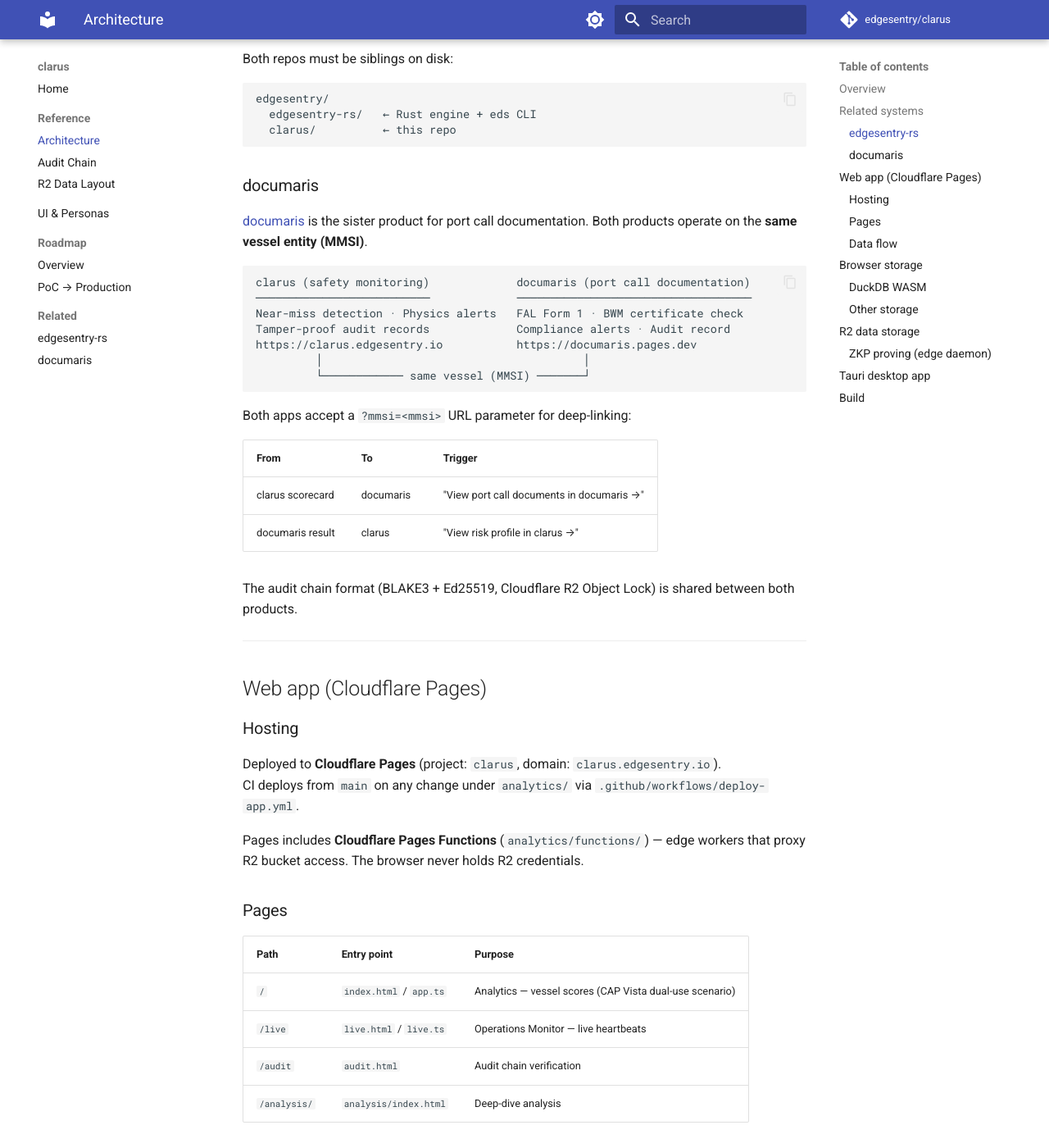
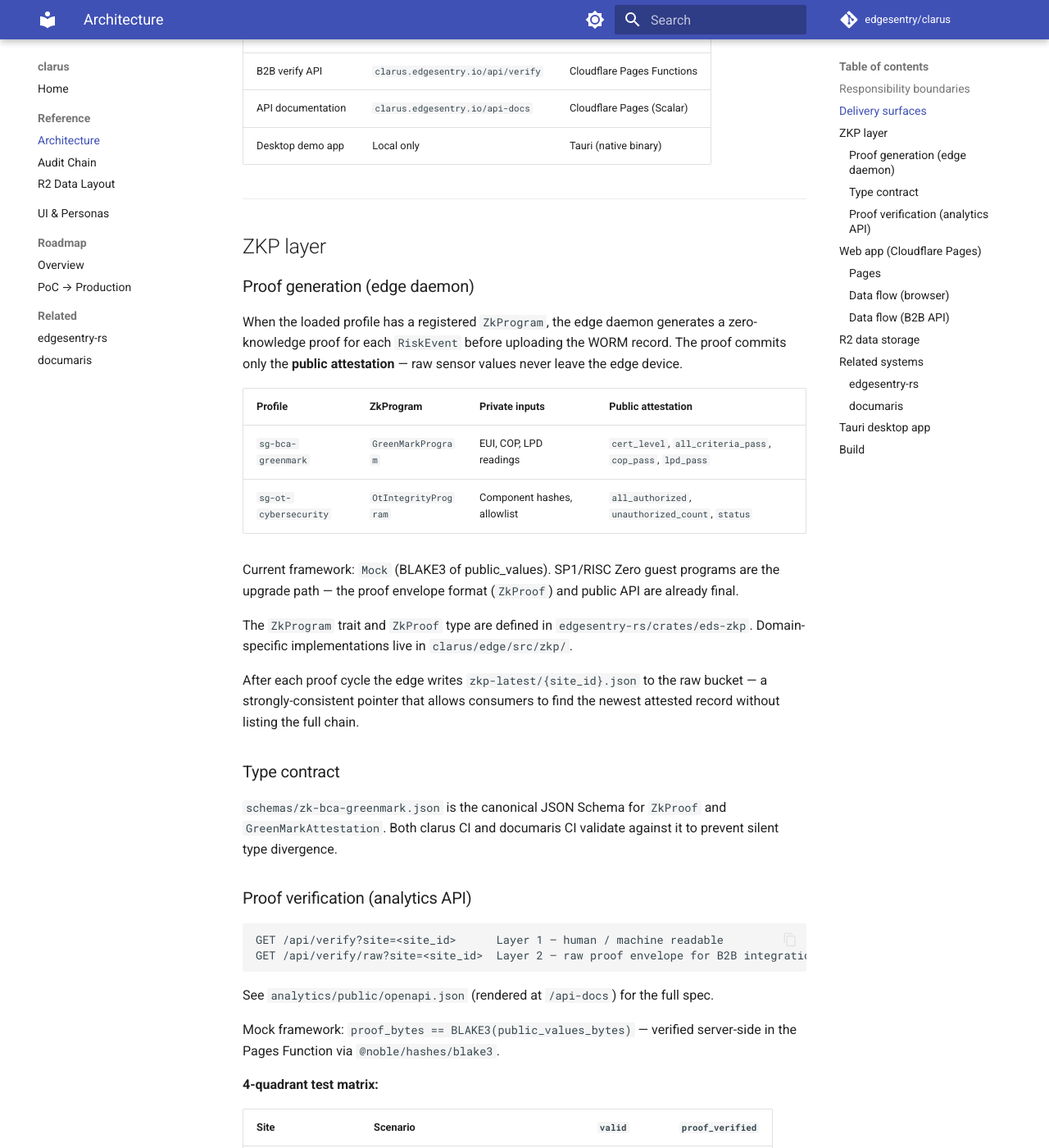
Before and after one commit to edgesentry/clarus, an MkDocs documentation site: the page built from docs/ref-architecture.md, in a window 1280 px wide and 1400 px high, scrolled down 747 px. Shown: the whole window at 82% size. Built offline with MkDocs 1.6.1 and Material for MkDocs 9.7.7, drawn with Linux system fonts in a browser that asks for light colours; comment, search, counter and statistics services are not loaded; some of the changed text lies outside the part shown.

Commit message:
docs: update README + ref-architecture — scope, ZKP layer, B2B verify API
Co-Authored-By: Claude Sonnet 4.6 <noreply@anthropic.com>

````diff
--- a/docs/ref-architecture.md
+++ b/docs/ref-architecture.md
@@ -1,18 +1,141 @@
 # Architecture Reference
 
-- **Date:** 2026-05-05
-- **Status:** Baseline
+- **Date:** 2026-05-10
+- **Status:** Current
 
 ---
 
-## Overview
+## Responsibility boundaries
 
-clarus has two delivery surfaces:
+```
+edgesentry-rs   Domain-agnostic Rust library + eds CLI.
+                ZKP primitives (eds-zkp), audit chain, evaluate, profile engine.
+                No business logic. Consumed by clarus via Cargo path deps.
+
+clarus          Data acquisition, storage, and verification layer.
+  edge/         Edge daemon — sensor ingestion → evaluate → sign → WORM upload + ZKP proof generation.
+  analytics/    Cloudflare Pages — operations monitor, audit chain viewer, B2B verify API.
+```
+
+clarus owns all data generated by the edge (WORM chain, R2 buckets). The B2B `/api/verify` endpoint is the integration surface for third parties — cost is borne by clarus (CF Workers invocation). documaris reads from clarus browser-side (zero server cost) for its operator UI.
+
+---
+
+## Delivery surfaces
 
 | Surface | URL | Runtime |
 |---------|-----|---------|
 | Analytics web app | [clarus.edgesentry.io](https://clarus.edgesentry.io/) | Browser (Cloudflare Pages) |
+| B2B verify API | `clarus.edgesentry.io/api/verify` | Cloudflare Pages Functions |
+| API documentation | `clarus.edgesentry.io/api-docs` | Cloudflare Pages (Scalar) |
 | Desktop demo app | Local only | Tauri (native binary) |
+
+---
+
+## ZKP layer
+
+### Proof generation (edge daemon)
+
+When the loaded profile has a registered `ZkProgram`, the edge daemon generates a zero-knowledge proof for each `RiskEvent` before uploading the WORM record. The proof commits only the **public attestation** — raw sensor values never leave the edge device.
+
+| Profile | ZkProgram | Private inputs | Public attestation |
+|---------|-----------|----------------|-------------------|
+| `sg-bca-greenmark` | `GreenMarkProgram` | EUI, COP, LPD readings | `cert_level`, `all_criteria_pass`, `cop_pass`, `lpd_pass` |
+| `sg-ot-cybersecurity` | `OtIntegrityProgram` | Component hashes, allowlist | `all_authorized`, `unauthorized_count`, `status` |
+
+Current framework: `Mock` (BLAKE3 of public_values). SP1/RISC Zero guest programs are the upgrade path — the proof envelope format (`ZkProof`) and public API are already final.
+
+The `ZkProgram` trait and `ZkProof` type are defined in `edgesentry-rs/crates/eds-zkp`. Domain-specific implementations live in `clarus/edge/src/zkp/`.
+
+After each proof cycle the edge writes `zkp-latest/{site_id}.json` to the raw bucket — a strongly-consistent pointer that allows consumers to find the newest attested record without listing the full chain.
+
+### Type contract
+
+`schemas/zk-bca-greenmark.json` is the canonical JSON Schema for `ZkProof` and `GreenMarkAttestation`. Both clarus CI and documaris CI validate against it to prevent silent type divergence.
+
+### Proof verification (analytics API)
+
+```
+GET /api/verify?site=<site_id>      Layer 1 — human / machine readable
+GET /api/verify/raw?site=<site_id>  Layer 2 — raw proof envelope for B2B integration
+```
+
+See `analytics/public/openapi.json` (rendered at `/api-docs`) for the full spec.
+
+Mock framework: `proof_bytes == BLAKE3(public_values_bytes)` — verified server-side in the Pages Function via `@noble/hashes/blake3`.
+
+**4-quadrant test matrix:**
+
+| Site | Scenario | `valid` | `proof_verified` |
+|------|----------|---------|-----------------|
+| MCH-OUTLET-042 | Q1 — Gold, honest report | `true` | `true` |
+| BLD-HIGHUSE-FAIL | Q2 — Not Certified, honest report | `true` | `true` |
+| BLD-TAMPER-PASS | Q3 — Claims GoldPlus, tampered proof | `false` | `false` |
+| BLD-TAMPER-FAIL | Q4 — Claims Not Certified, tampered proof | `false` | `false` |
+
+---
+
+## Web app (Cloudflare Pages)
+
+### Pages
+
+| Path | Entry point | Purpose |
+|------|-------------|---------|
+| `/` | `index.html` | Analytics — vessel scores |
+| `/live` | `live.html` | Operations Monitor — live heartbeats |
+| `/audit` | `audit.html` | Audit chain verification |
+| `/api-docs` | `api-docs.html` | OpenAPI documentation (Scalar) |
+| `/api/verify` | `functions/api/verify.ts` | B2B verify endpoint |
+| `/api/verify/raw` | `functions/api/verify-raw.ts` | B2B raw proof endpoint |
+| `/api/audit-summary` | `functions/api/audit-summary.js` | Run summary |
+| `/api/audit-index` | `functions/api/audit-index.js` | Key listing |
+
+### Data flow (browser)
+
+```
+R2 bucket
+   └─ Cloudflare Pages Function  (auth proxy — no credentials in browser)
+         └─ fetch() in browser
+               └─ DuckDB WASM  (SQL over Parquet in-browser, zero server cost)
+                     └─ Observable Plot  (charts)
+```
+
+### Data flow (B2B API)
+
+```
+Third party  →  GET /api/verify?site=xxx
+                     ↓
+               Pages Function (verify.ts)
+                 1. Read zkp-latest/{site}.json from CLARUS_DEV_PUBLIC_RAW
+                 2. Fetch audit record from CLARUS_DEV_PUBLIC_AUDIT
+                 3. Decode public_values (base64 JSON)
+                 4. Verify: BLAKE3(public_values_bytes) == proof_bytes
+                     ↓
+               { valid, cert_level, proof_verified, verify_url, ... }
+```
+
+---
+
+## R2 data storage
+
+Three public Cloudflare R2 buckets:
+
+| Bucket | Binding | Written by | Read by |
+|--------|---------|-----------|---------|
+| `clarus-dev-public-raw` | `CLARUS_DEV_PUBLIC_RAW` | Edge daemon | `/live`, `/api/verify` |
+| `clarus-dev-public-analytics` | `CLARUS_DEV_PUBLIC_ANALYTICS` | edgesentry-rs pipelines | `/` Analytics |
+| `clarus-dev-public-audit` | `CLARUS_DEV_PUBLIC_AUDIT` | Edge daemon | `/audit`, `/api/verify`, `/api/verify/raw` |
+
+Object Lock (Standard mode) is enabled on the audit bucket — records are immutable.
+
+Key formats:
+
+| Key | Content |
+|-----|---------|
+| `chains/{site_id}/{run_id}/{seq:020}.json` | AuditRecord with optional `zk_proof` |
+| `zkp-latest/{site_id}.json` | Pointer: `{ run_id, last_seq, site_id }` |
+| `live/{site_id}/heartbeats/{ts}.parquet` | Heartbeat snapshots |
+| `live/{site_id}/audit_chain/{ts}.parquet` | Alert summaries |
 
 ---
 
@@ -20,9 +143,8 @@ clarus has two delivery surfaces:
 
 ### edgesentry-rs
 
-clarus's Tauri backend links [edgesentry-rs](https://github.com/edgesentry/edgesentry-rs) crates directly via Cargo path dependencies (`ui/src-tauri/Cargo.toml`). The engine (`eds ingest`, `eds evaluate`, `eds audit sign/verify`) runs in-process — no separate binary or network call.
+Clarus's Tauri backend and edge daemon both link edgesentry-rs crates via Cargo path dependencies. Both repos must be siblings on disk:
 
-Both repos must be siblings on disk:
 ```
 edgesentry/
   edgesentry-rs/   ← Rust engine + eds CLI
@@ -31,116 +153,13 @@ edgesentry/
 
 ### documaris
 
-[documaris](https://github.com/edgesentry/documaris) is the sister product for port call documentation. Both products operate on the **same vessel entity (MMSI)**.
-
-```
-clarus (safety monitoring)             documaris (port call documentation)
-──────────────────────────             ───────────────────────────────────
-Near-miss detection · Physics alerts   FAL Form 1 · BWM certificate check
-Tamper-proof audit records             Compliance alerts · Audit record
-https://clarus.edgesentry.io           https://documaris.pages.dev
-         │                                       │
-         └──────────── same vessel (MMSI) ───────┘
-```
-
-Both apps accept a `?mmsi=<mmsi>` URL parameter for deep-linking:
-
-| From | To | Trigger |
-|------|----|---------|
-| clarus scorecard | documaris | "View port call documents in documaris →" |
-| documaris result | clarus | "View risk profile in clarus →" |
-
-The audit chain format (BLAKE3 + Ed25519, Cloudflare R2 Object Lock) is shared between both products.
-
----
-
-## Web app (Cloudflare Pages)
-
-### Hosting
-
-Deployed to **Cloudflare Pages** (project: `clarus`, domain: `clarus.edgesentry.io`).
-CI deploys from `main` on any change under `analytics/` via `.github/workflows/deploy-app.yml`.
-
-Pages includes **Cloudflare Pages Functions** (`analytics/functions/`) — edge workers that proxy R2 bucket access. The browser never holds R2 credentials.
-
-### Pages
-
-| Path | Entry point | Purpose |
-|------|-------------|---------|
-| `/` | `index.html` / `app.ts` | Analytics — vessel scores (CAP Vista dual-use scenario) |
-| `/live` | `live.html` / `live.ts` | Operations Monitor — live heartbeats |
-| `/audit` | `audit.html` | Audit chain verification |
-| `/analysis/` | `analysis/index.html` | Deep-dive analysis |
-
-### Data flow
-
-```
-R2 bucket
-   └─ Cloudflare Pages Function  (auth proxy, no credentials in browser)
-         └─ fetch() in browser
-               └─ DuckDB WASM  (SQL over Parquet in-browser)
-                     └─ Observable Plot  (charts)
-```
-
-1. Browser calls `/data/raw/{key}`, `/data/analytics/{key}`, or `/data/audit/{key}`.
-2. Pages Function reads the corresponding R2 bucket and streams the response.
-3. Browser loads the Parquet bytes into DuckDB WASM via `db.registerFileBuffer()`.
-4. DuckDB runs SQL aggregations entirely in the browser — no server-side query engine.
-5. Observable Plot renders the results.
-
----
-
-## Browser storage
-
-### DuckDB WASM
-
-`@duckdb/duckdb-wasm` v1.29.0 — initialised from jsDelivr bundles, runs in a Web Worker.
-
-```typescript
-await db.open({ path: "opfs://clarus-analytics.db" });
-```
-
-- Opens against **Origin Private File System (OPFS)** when available — DuckDB database persists across page reloads.
-- Falls back to `:memory:` if OPFS is unavailable (e.g., cross-origin iframe, older Safari).
-- LLM-generated alert explanations are cached in a DuckDB table (`alert_explanations`) rather than localStorage.
-
-### Other storage
-
-No IndexedDB or localStorage is used. All application state is derived from R2 data at load time.
-
----
-
-## R2 data storage
-
-Three public Cloudflare R2 buckets (see [ref-r2-data-layout.md](ref-r2-data-layout.md) for naming convention and migration plan):
-
-| Bucket | Binding | Written by | Read by |
-|--------|---------|-----------|---------|
-| `clarus-dev-public-raw` | `CLARUS_DEV_PUBLIC_RAW` | Edge daemon | `/live` Operations Monitor |
-| `clarus-dev-public-analytics` | `CLARUS_DEV_PUBLIC_ANALYTICS` | edgesentry-rs pipelines | `/` Analytics |
-| `clarus-dev-public-audit` | `CLARUS_DEV_PUBLIC_AUDIT` | Edge daemon | `/audit` chain verification |
-
-Object format: **Parquet** (raw + analytics), **JSONL** (audit chain).
-Object Lock (Standard mode) is enabled on the audit bucket — records are immutable.
-
-### ZKP proving (edge daemon)
-
-When the loaded profile has a registered `ZkProgram`, the edge daemon generates a zero-knowledge proof for each `RiskEvent` before uploading the WORM record. The proof commits only the **public attestation** — never raw sensor values:
-
-| Profile | ZkProgram | Public attestation |
-|---------|-----------|-------------------|
-| `sg-bca-greenmark` | `GreenMarkProgram` | `cert_level`, `all_criteria_pass`, `cop_pass`, `lpd_pass` |
-| `sg-ot-cybersecurity` | `OtIntegrityProgram` | `all_authorized`, `unauthorized_count`, `status` |
-
-The edge also writes a pointer key `zkp-latest/{site_id}.json` on every ZKP cycle so that external consumers (e.g. documaris) can discover the latest attested record via a single strongly-consistent GET, without relying on R2 list operations.
+[documaris](https://github.com/edgesentry/documaris) is the operator-facing compliance document platform. It reads attested data from clarus browser-side (DuckDB WASM, zero server cost) and generates compliance documents that embed `verify_url` for independent verification.
 
 ---
 
 ## Tauri desktop app
 
-The `ui/` directory is a separate **Tauri 2** application — not deployed to the web. It links edgesentry-rs crates directly via Cargo path dependencies and is used for the local 14-stage demo.
-
-See [AGENTS.md](https://github.com/edgesentry/clarus/blob/main/AGENTS.md) for checkout requirements and Tauri command list.
+The `ui/` directory is a Tauri 2 application — not deployed to the web. Used for the local 14-stage demo. Links edgesentry-rs crates directly via Cargo path dependencies.
 
 ---
 
@@ -148,10 +167,12 @@ See [AGENTS.md](https://github.com/edgesentry/clarus/blob/main/AGENTS.md) for ch
 
 ```
 analytics/
-  vite.config.ts     multi-page Vite build
+  vite.config.ts     multi-page Vite build (includes api-docs.html)
   wrangler.toml      R2 bindings + Pages project name
-  functions/         Pages Functions (R2 proxy)
+  functions/         Pages Functions (verify.ts, verify-raw.ts, audit-*.js, data proxy)
+  schemas/           JSON Schema type contracts
+  public/            Static assets (openapi.json)
   dist/              build output → deployed to Cloudflare Pages
 ```
 
-Local dev: `cd analytics && npm run dev` — Wrangler local emulation with `--local` R2.
+Local dev: `cd analytics && npm run dev`
````
Also changed, not shown: README.md (+66 -15 lines).
